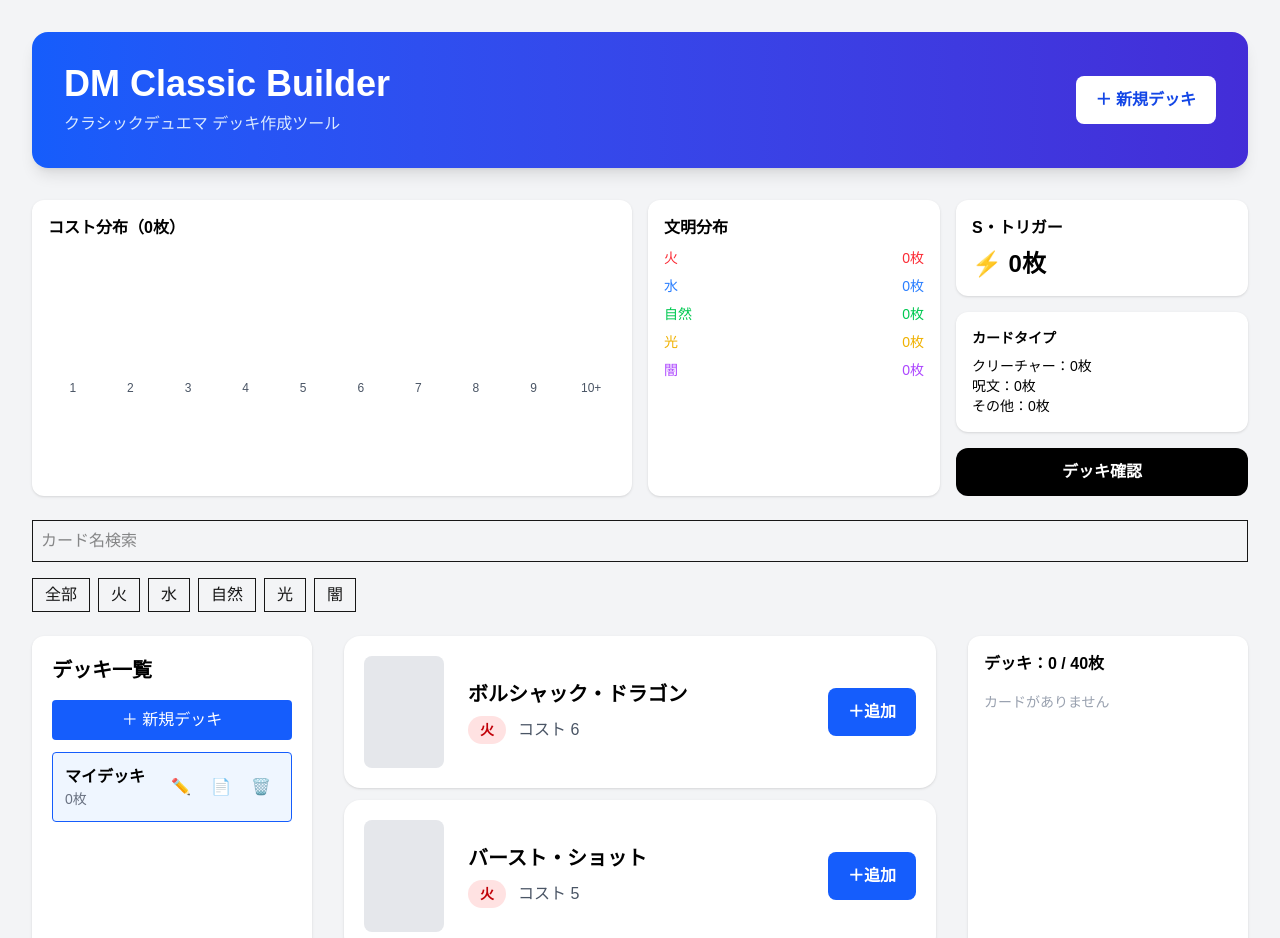
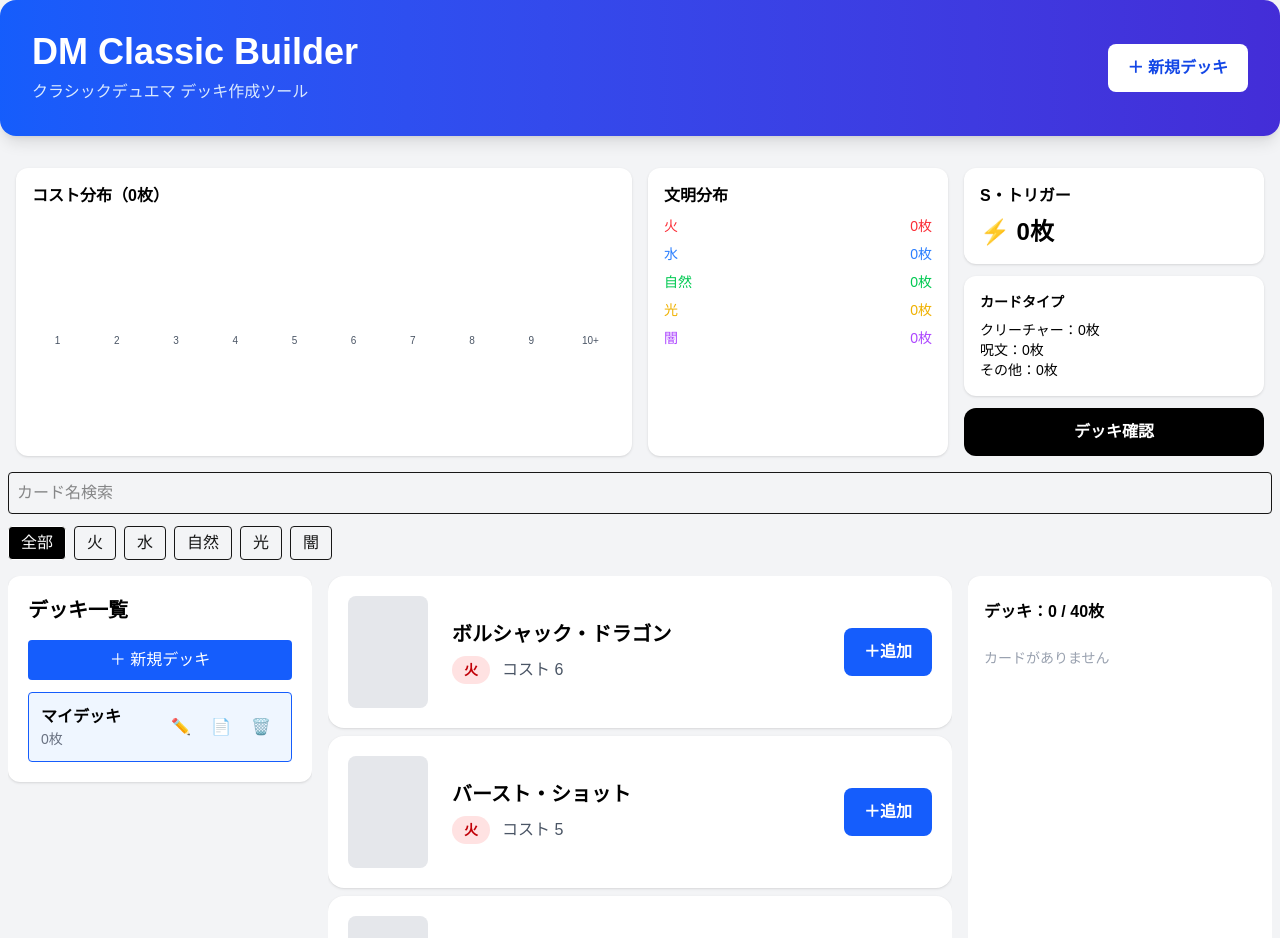
Before and after one commit to fujihiro-source/dm-classic-builder, a Next.js app: page /cards in a window 1280 px wide. Shown: the top 938 px of the page. Built offline with nearby package versions, Linux system fonts and the light colour scheme.

Commit message:
UI改善: DeckPanel / DeckView / StatsPanel レイアウト修正

```diff
--- a/src/app/cards/page.tsx
+++ b/src/app/cards/page.tsx
@@ -26,7 +26,6 @@ export default function CardsPage() {
   const [viewMode, setViewMode] = useState<"build" | "view">("build");
 
   const selectedDeck = decks.find((d) => d.id === selectedDeckId) ?? null;
-
   const deck = selectedDeck?.cards ?? [];
 
   // =====================
@@ -63,14 +62,14 @@ export default function CardsPage() {
   }, [decks]);
 
   // =====================
-  // ★唯一のソート（コスト順）
+  // ソート（コスト順）
   // =====================
   const sortDeck = (list: Card[]) => {
     return [...list].sort((a, b) => a.cost - b.cost);
   };
 
   // =====================
-  // 追加（完全版）
+  // 追加
   // =====================
   const addCard = (card: Card) => {
     if (!selectedDeck) return;
@@ -96,7 +95,7 @@ export default function CardsPage() {
   };
 
   // =====================
-  // 削除（順番保持）
+  // 削除
   // =====================
   const removeCard = (name: string) => {
     if (!selectedDeck) return;
@@ -182,9 +181,6 @@ export default function CardsPage() {
     setSelectedDeckId(copy.id);
   };
 
-  // =====================
-  // view切替
-  // =====================
   const toggleView = () => {
     setViewMode((v) => (v === "build" ? "view" : "build"));
   };
@@ -201,44 +197,52 @@ export default function CardsPage() {
   });
 
   // =====================
-  // UI
+  // UI（レイアウトだけ修正済み）
   // =====================
   return (
-    <main className="min-h-screen bg-gray-100 p-8">
+    <main className="min-h-screen bg-gray-100 flex flex-col">
+      {/* Header */}
       <Header onCreateDeck={createDeck} />
 
-      {/* Stats（常時表示） */}
+      {/* Stats */}
+      <div className="px-2">
         <StatsPanel deck={deck} viewMode={viewMode} onToggleView={toggleView} />
+      </div>
 
       {/* VIEW MODE */}
       {viewMode === "view" ? (
+        <div className="flex-1 overflow-hidden px-2 pb-2">
           <DeckView deck={deck} />
+        </div>
       ) : (
-        <>
+        <div className="flex-1 overflow-hidden px-2 pb-2">
           {/* search */}
           <input
             value={keyword}
             onChange={(e) => setKeyword(e.target.value)}
             placeholder="カード名検索"
-            className="mb-4 w-full border p-2"
+            className="mb-3 w-full border p-2 rounded"
           />
 
           {/* filter */}
-          <div className="mb-6 flex gap-2">
+          <div className="mb-4 flex flex-wrap gap-2">
             {["全部", "火", "水", "自然", "光", "闇"].map((c) => (
               <button
                 key={c}
                 onClick={() => setCivilization(c)}
-                className="border px-3 py-1"
+                className={`border px-3 py-1 rounded ${
+                  civilization === c ? "bg-black text-white" : ""
+                }`}
               >
                 {c}
               </button>
             ))}
           </div>
 
-          {/* layout */}
-          <div className="grid grid-cols-4 gap-8">
-            {/* left */}
+          {/* 3 panel layout */}
+          <div className="grid grid-cols-1 md:grid-cols-4 gap-4 h-full">
+            {/* DeckList */}
+            <div className="md:col-span-1 overflow-y-auto max-h-[60vh]">
               <DeckList
                 decks={decks}
                 selectedDeckId={selectedDeckId}
@@ -248,9 +252,10 @@ export default function CardsPage() {
                 onDelete={deleteDeck}
                 onDuplicate={duplicateDeck}
               />
+            </div>
 
-            {/* center */}
-            <div className="col-span-2 space-y-3">
+            {/* Card list */}
+            <div className="md:col-span-2 overflow-y-auto max-h-[60vh] space-y-2">
               {filteredCards.map((card) => (
                 <CardItem
                   key={card.id}
@@ -260,10 +265,12 @@ export default function CardsPage() {
               ))}
             </div>
 
-            {/* right */}
+            {/* DeckPanel */}
+            <div className="md:col-span-1 overflow-y-auto max-h-[60vh]">
               <DeckPanel deck={deck} onAdd={addCard} onRemove={removeCard} />
             </div>
-        </>
+          </div>
+        </div>
       )}
     </main>
   );
--- a/src/components/DeckPanel.tsx
+++ b/src/components/DeckPanel.tsx
@@ -10,7 +10,7 @@ type Props = {
 
 export default function DeckPanel({ deck, onAdd, onRemove }: Props) {
   // =====================
-  // スタック化
+  // スタック化（絶対に変更禁止）
   // =====================
   const stack: Record<string, { card: Card; count: number }> = {};
 
@@ -24,13 +24,17 @@ export default function DeckPanel({ deck, onAdd, onRemove }: Props) {
   const list = Object.values(stack);
 
   return (
-    <div className="rounded-xl bg-white p-4 shadow">
-      {/* 枚数 */}
-      <div className="mb-3 font-bold text-black">
+    <div className="rounded-xl bg-white p-4 shadow h-full overflow-y-auto">
+      {/* =====================
+          デッキ枚数
+      ===================== */}
+      <div className="mb-3 font-bold text-black sticky top-0 bg-white z-10 py-2">
         デッキ：{deck.length} / 40枚
       </div>
 
-      {/* スタック表示 */}
+      {/* =====================
+          スタック表示
+      ===================== */}
       <div className="space-y-2">
         {list.map(({ card, count }) => {
           const canAdd = count < 4;
@@ -44,13 +48,13 @@ export default function DeckPanel({ deck, onAdd, onRemove }: Props) {
                   左：カード情報
               ===================== */}
               <div className="flex items-center gap-2 text-sm text-black min-w-0 flex-1">
-                {/* 画像（ダミー・ホバー用トリガー） */}
-                <div className="w-8 h-10 bg-gray-200 rounded flex-shrink-0 group-hover:scale-105 transition" />
+                {/* 画像ダミー（固定サイズ＋ズレ防止） */}
+                <div className="w-8 h-10 bg-gray-200 rounded flex-shrink-0" />
 
-                {/* カード名 */}
-                <span className="truncate max-w-full block">{card.name}</span>
+                {/* カード名（崩れ防止） */}
+                <span className="truncate min-w-0 flex-1">{card.name}</span>
 
-                {/* 枚数 */}
+                {/* 枚数（固定） */}
                 <span className="text-gray-500 flex-shrink-0">×{count}</span>
               </div>
 
@@ -79,27 +83,33 @@ export default function DeckPanel({ deck, onAdd, onRemove }: Props) {
               </div>
 
               {/* =====================
-                  ホバー詳細 + 画像
+                  ホバー詳細（UI改善のみ）
               ===================== */}
               <div className="absolute left-0 top-full mt-2 hidden group-hover:flex gap-3 z-50 bg-white border shadow-lg p-3 rounded w-72">
-                {/* カード画像（ダミー） */}
+                {/* カード画像（固定） */}
                 <div className="w-20 h-28 bg-gray-200 rounded flex-shrink-0" />
 
-                {/* テキスト情報 */}
-                <div className="text-xs text-gray-700 space-y-1">
-                  <div className="font-bold text-sm text-black">
+                {/* 詳細 */}
+                <div className="text-xs text-gray-700 space-y-1 min-w-0">
+                  <div className="font-bold text-sm text-black truncate">
                     {card.name}
                   </div>
 
                   <div>コスト: {card.cost}</div>
                   <div>文明: {card.civilization}</div>
+
+                  {/* ここは存在する前提そのまま */}
                   <div>種族: {card.race}</div>
+
                   <div>パワー: {card.power ?? "-"}</div>
+
                   {card.isTrigger && (
                     <div className="text-blue-600 font-bold">S・トリガー</div>
                   )}
 
-                  <div className="mt-2 text-gray-600">{card.effect}</div>
+                  <div className="mt-2 text-gray-600 line-clamp-3">
+                    {card.effect}
+                  </div>
                 </div>
               </div>
             </div>
@@ -107,7 +117,9 @@ export default function DeckPanel({ deck, onAdd, onRemove }: Props) {
         })}
       </div>
 
-      {/* 空デッキ */}
+      {/* =====================
+          空デッキ
+      ===================== */}
       {deck.length === 0 && (
         <div className="text-gray-400 text-sm mt-4">カードがありません</div>
       )}
--- a/src/components/StatsPanel.tsx
+++ b/src/components/StatsPanel.tsx
@@ -74,23 +74,23 @@ export default function StatsPanel({ deck, viewMode, onToggleView }: Props) {
   const trigger = deck.filter((c) => c.isTrigger).length;
 
   return (
-    <div className="mb-6 grid grid-cols-4 gap-4">
+    <div className="grid grid-cols-1 md:grid-cols-4 gap-4 mb-4 px-2">
       {/* =====================
-          コスト分布（棒グラフ維持）
+          コスト分布（改善：高さ・余白調整）
       ===================== */}
-      <div className="col-span-2 rounded-xl bg-white p-4 shadow">
+      <div className="md:col-span-2 rounded-xl bg-white p-4 shadow">
         <div className="mb-3 font-bold text-black">コスト分布（{total}枚）</div>
 
-        <div className="flex items-end gap-2 h-36">
+        <div className="flex items-end gap-2 h-32">
           {costList.map((item) => {
             const height = (item.count / max) * 100;
 
             return (
               <div
                 key={item.cost}
-                className="flex flex-col items-center flex-1"
+                className="flex flex-col items-center flex-1 min-w-0"
               >
-                <div className="relative w-6 h-32 flex items-end">
+                <div className="relative w-6 h-28 flex items-end">
                   <div
                     className="w-full bg-blue-500 rounded-t"
                     style={{ height: `${height}%` }}
@@ -103,7 +103,9 @@ export default function StatsPanel({ deck, viewMode, onToggleView }: Props) {
                   )}
                 </div>
 
-                <div className="text-xs text-gray-600 mt-1">{item.cost}</div>
+                <div className="text-[10px] text-gray-600 mt-1">
+                  {item.cost}
+                </div>
               </div>
             );
           })}
@@ -111,7 +113,7 @@ export default function StatsPanel({ deck, viewMode, onToggleView }: Props) {
       </div>
 
       {/* =====================
-          文明
+          文明（幅安定化）
       ===================== */}
       <div className="rounded-xl bg-white p-4 shadow">
         <div className="mb-2 font-bold text-black">文明分布</div>
@@ -145,9 +147,9 @@ export default function StatsPanel({ deck, viewMode, onToggleView }: Props) {
       </div>
 
       {/* =====================
-          右サイド
+          右側（UI整理）
       ===================== */}
-      <div className="space-y-4">
+      <div className="space-y-3">
         {/* Sトリガー */}
         <div className="rounded-xl bg-white p-4 shadow">
           <div className="font-bold text-black">S・トリガー</div>
@@ -164,9 +166,7 @@ export default function StatsPanel({ deck, viewMode, onToggleView }: Props) {
           <div>その他：{other}枚</div>
         </div>
 
-        {/* =====================
-            ボタン（状態依存）
-        ===================== */}
+        {/* ボタン */}
         <button
           onClick={onToggleView}
           className="w-full rounded-xl bg-black p-3 text-white font-bold hover:opacity-80"
```
Lines whose indentation alone changed are shown as unchanged.
